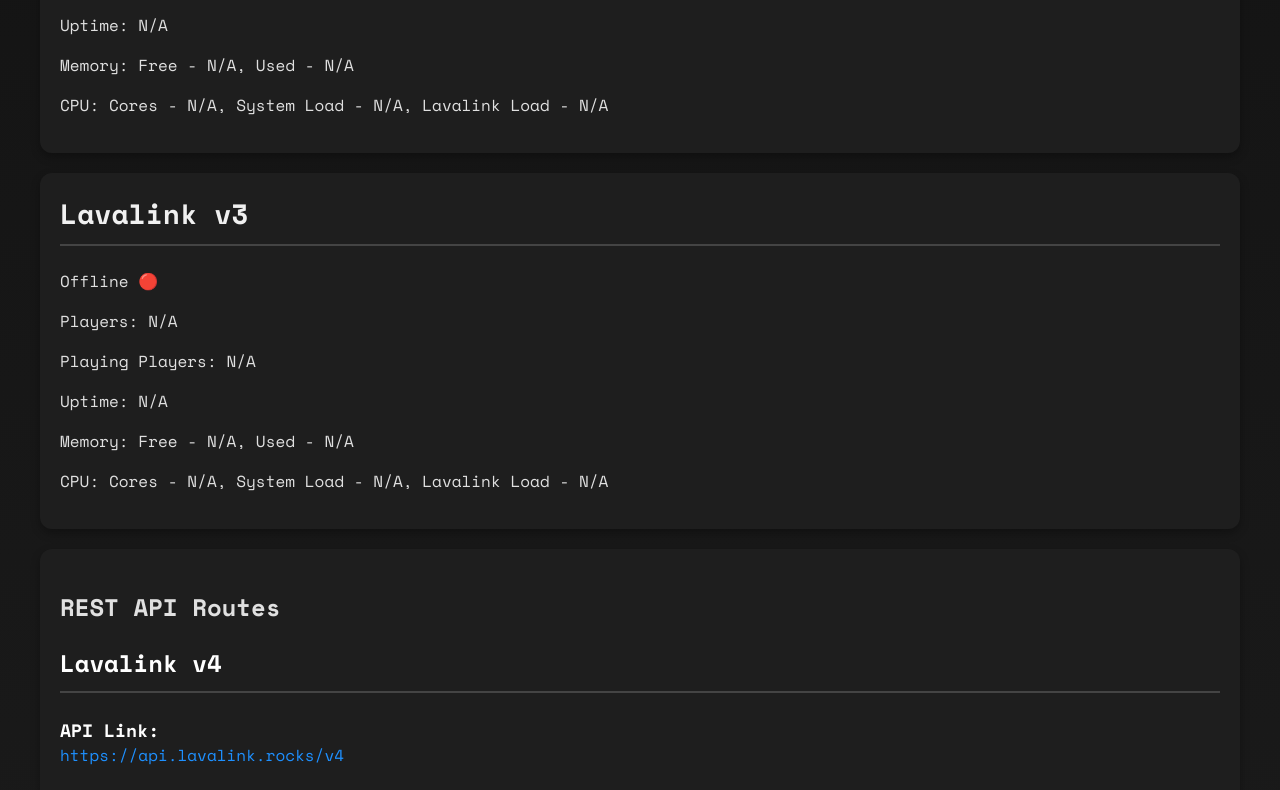
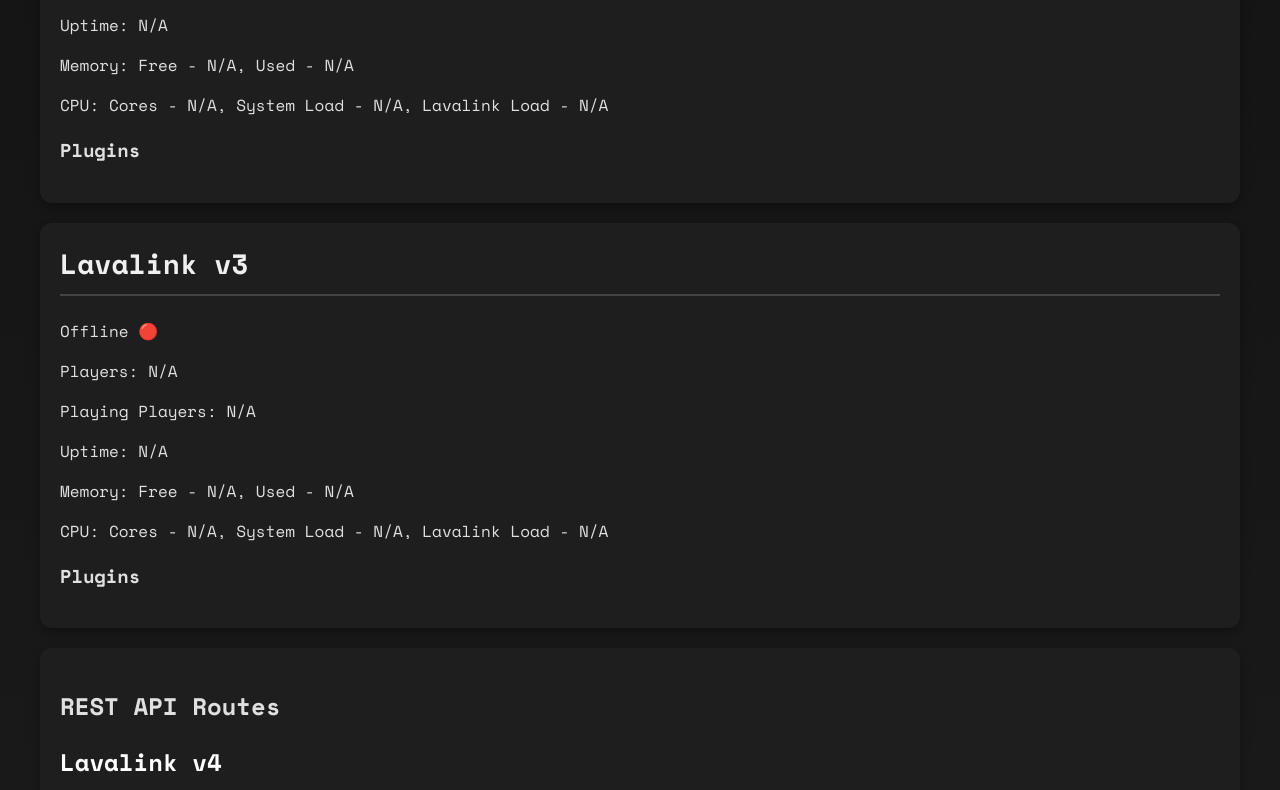
Before and after one commit to HenGPlayZ/lavalink-status, a website: page public/index.html in a window 1280 px wide. Shown: the part 471-1261 px from the top of the page. Drawn offline with nearby package versions, Linux system fonts and the light colour scheme; no server answers.

Commit message:
added plugins list sections

```diff
--- a/public/index.html
+++ b/public/index.html
@@ -22,7 +22,8 @@
      | $$$$$$$$| $$| $$ | $$ | $$| $$  |  $$$$/|  $$$$$$$|  $$$$$$$
      |________/|__/|__/ |__/ |__/|__/   \___/   \_______/ \_______/
 
---><head>
+-->
+<head>
     <meta charset="UTF-8">
     <meta name="viewport" content="width=device-width, initial-scale=1.0">
     <title>Horizxon Lavalink Dashboard</title>
@@ -54,6 +55,12 @@
             <p id="v4Uptime">Uptime: N/A</p>
             <p id="v4Memory">Memory: Free - N/A, Used - N/A</p>
             <p id="v4Cpu">CPU: Cores - N/A, System Load - N/A, Lavalink Load - N/A</p>
+            <div id="v4Plugins" class="plugins-info">
+                <h3 class="plugin-header" onclick="togglePlugins('v4PluginsList')">Plugins</h3>
+                <ul id="v4PluginsList" class="plugins-list" style="display: none;">
+                    <!-- Plugin information will be inserted here -->
+                </ul>
+            </div>
         </div>
         <div id="v3Stats" class="card">
             <h2>Lavalink v3</h2>
@@ -63,6 +70,12 @@
             <p id="v3Uptime">Uptime: N/A</p>
             <p id="v3Memory">Memory: Free - N/A, Used - N/A</p>
             <p id="v3Cpu">CPU: Cores - N/A, System Load - N/A, Lavalink Load - N/A</p>
+            <div id="v3Plugins" class="plugins-info">
+                <h3 class="plugin-header" onclick="togglePlugins('v3PluginsList')">Plugins</h3>
+                <ul id="v3PluginsList" class="plugins-list" style="display: none;">
+                    <!-- Plugin information will be inserted here -->
+                </ul>
+            </div>
         </div>
 
         <!-- Lavalink Routes Section -->
```
Lines whose indentation alone changed are shown as unchanged.
